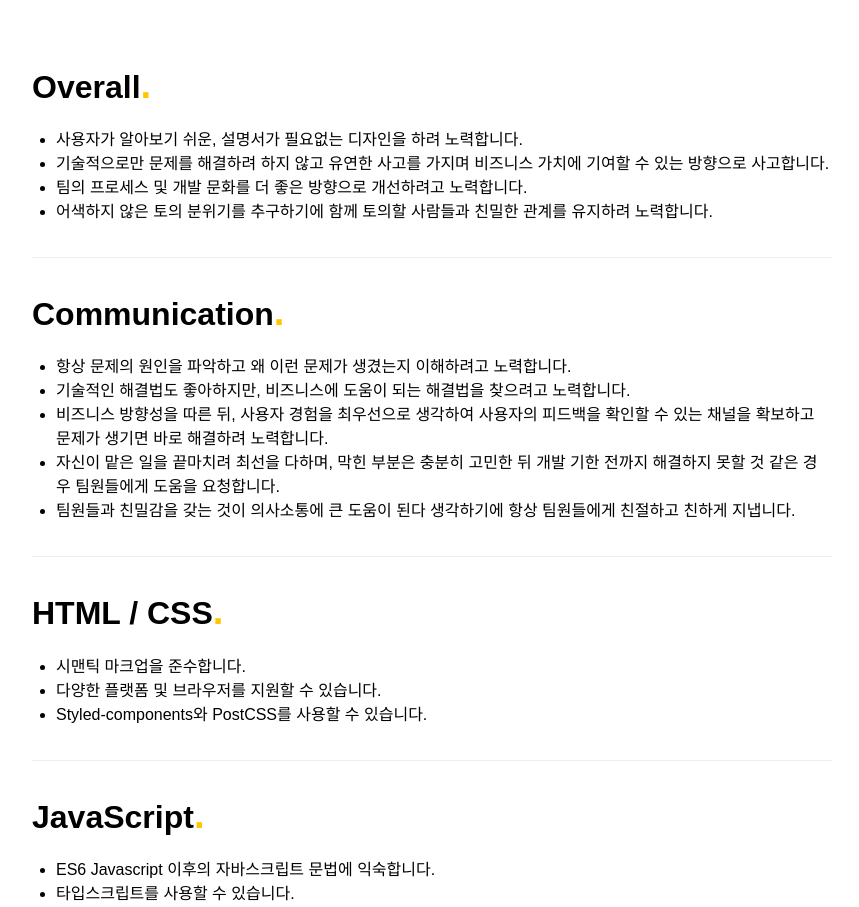
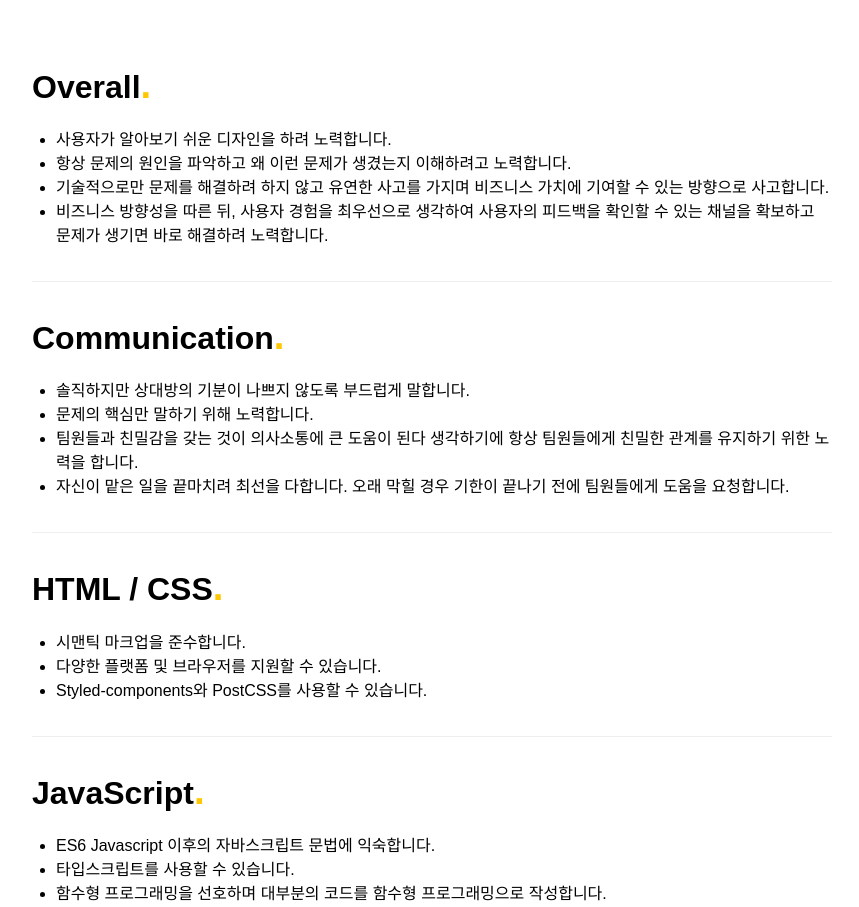
Before and after one commit to hackorKR/hackorKR.github.io, a React (Create React App) app: page / in a window 1280 px wide. Shown: the part 3280-4187 px from the top of the page, without its empty margins (208-1067 px from the left). Built offline with nearby package versions, Linux system fonts and the light colour scheme.

Commit message:
fix skills

```diff
--- a/src/components/Portfolio.tsx
+++ b/src/components/Portfolio.tsx
@@ -471,8 +471,9 @@ const Portfolio = () => {
             Overall<HighlightSpan>.</HighlightSpan>
           </RowTitle>
           <RowUl>
+            <li>사용자가 알아보기 쉬운 디자인을 하려 노력합니다.</li>
             <li>
-              사용자가 알아보기 쉬운, 설명서가 필요없는 디자인을 하려
+              항상 문제의 원인을 파악하고 왜 이런 문제가 생겼는지 이해하려고
               노력합니다.
             </li>
             <li>
@@ -480,12 +481,9 @@ const Portfolio = () => {
               비즈니스 가치에 기여할 수 있는 방향으로 사고합니다.
             </li>
             <li>
-              팀의 프로세스 및 개발 문화를 더 좋은 방향으로 개선하려고
-              노력합니다.
-            </li>
-            <li>
-              어색하지 않은 토의 분위기를 추구하기에 함께 토의할 사람들과 친밀한
-              관계를 유지하려 노력합니다.
+              비즈니스 방향성을 따른 뒤, 사용자 경험을 최우선으로 생각하여
+              사용자의 피드백을 확인할 수 있는 채널을 확보하고 문제가 생기면
+              바로 해결하려 노력합니다.
             </li>
           </RowUl>
         </Other>
@@ -494,27 +492,15 @@ const Portfolio = () => {
             Communication<HighlightSpan>.</HighlightSpan>
           </RowTitle>
           <RowUl>
+            <li>솔직하지만 상대방의 기분이 나쁘지 않도록 부드럽게 말합니다.</li>
+            <li>문제의 핵심만 말하기 위해 노력합니다.</li>
             <li>
-              항상 문제의 원인을 파악하고 왜 이런 문제가 생겼는지 이해하려고
-              노력합니다.
+              팀원들과 친밀감을 갖는 것이 의사소통에 큰 도움이 된다 생각하기에
+              항상 팀원들에게 친밀한 관계를 유지하기 위한 노력을 합니다.
             </li>
             <li>
-              기술적인 해결법도 좋아하지만, 비즈니스에 도움이 되는 해결법을
-              찾으려고 노력합니다.
-            </li>
-            <li>
-              비즈니스 방향성을 따른 뒤, 사용자 경험을 최우선으로 생각하여
-              사용자의 피드백을 확인할 수 있는 채널을 확보하고 문제가 생기면
-              바로 해결하려 노력합니다.
-            </li>
-            <li>
-              자신이 맡은 일을 끝마치려 최선을 다하며, 막힌 부분은 충분히 고민한
-              뒤 개발 기한 전까지 해결하지 못할 것 같은 경우 팀원들에게 도움을
-              요청합니다.
-            </li>
-            <li>
-              팀원들과 친밀감을 갖는 것이 의사소통에 큰 도움이 된다 생각하기에
-              항상 팀원들에게 친절하고 친하게 지냅니다.
+              자신이 맡은 일을 끝마치려 최선을 다합니다. 오래 막힐 경우 기한이
+              끝나기 전에 팀원들에게 도움을 요청합니다.
             </li>
           </RowUl>
         </Other>
```
